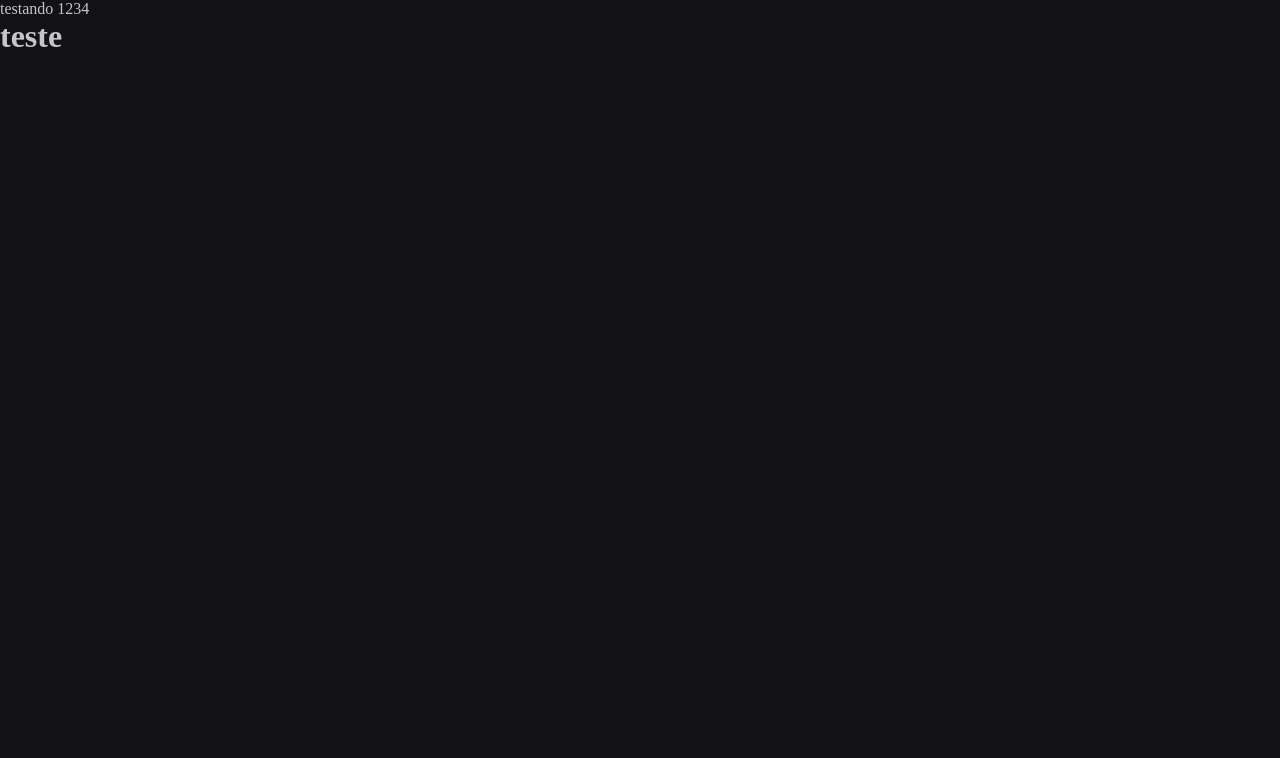
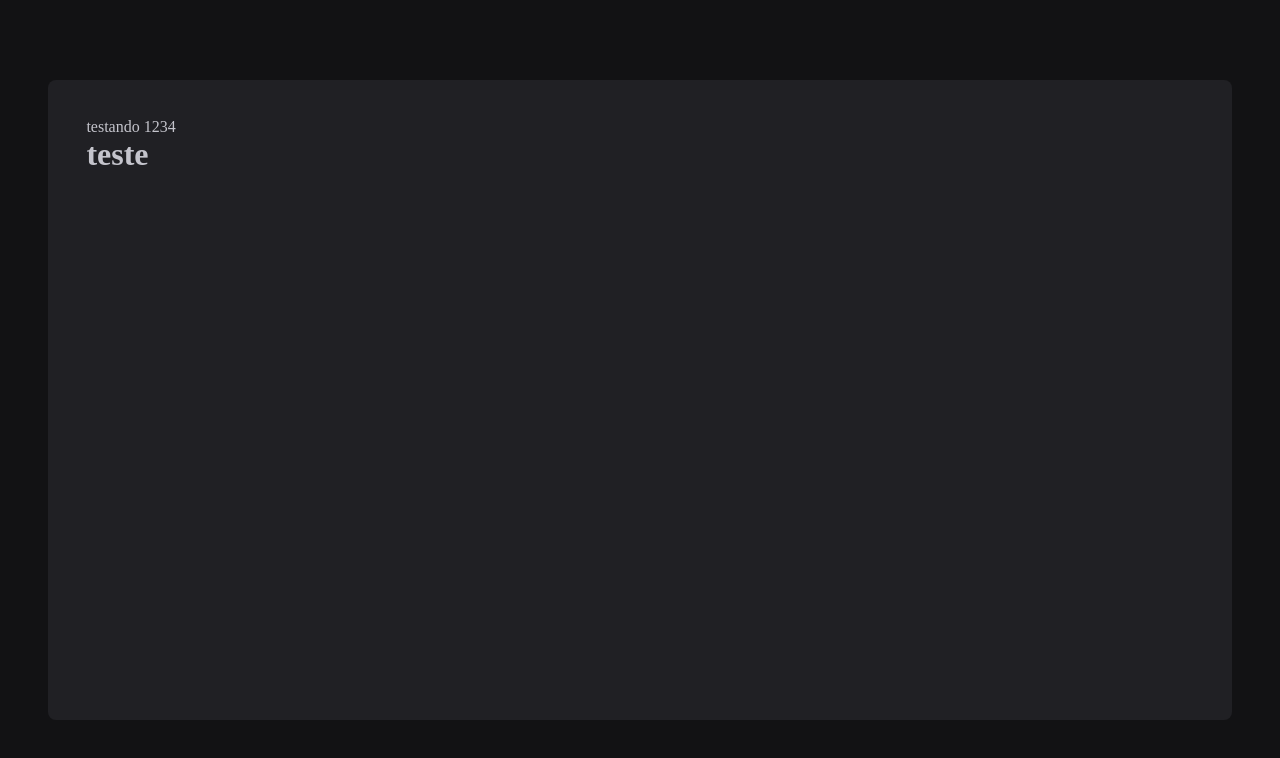
Before and after one commit to felipespinassi/ignite-timer, a React (Vite) app: page / in a window 1280 px wide. Shown: the top 758 px of the page. Built offline with nearby package versions, Linux system fonts and the light colour scheme.

Commit message:
atualizando

```diff
--- a/src/Router.tsx
+++ b/src/Router.tsx
@@ -1,5 +1,6 @@
 import { Routes, Route } from "react-router-dom";
 import { DefaultLayout } from "./layouts/DefaultLayout";
+
 import { History } from "./pages/history";
 import { Home } from "./pages/Home";
 
--- a/src/layouts/DefaultLayout.tsx
+++ /dev/null
@@ -1,11 +0,0 @@
-import { Header } from "../components/Header";
-import { Outlet } from "react-router-dom";
-
-export function DefaultLayout() {
-  return (
-    <div>
-      <Header />
-      <Outlet />
-    </div>
-  );
-}
--- /dev/null
+++ b/src/layouts/DefaultLayout/index.tsx
@@ -0,0 +1,12 @@
+import { Outlet } from "react-router-dom";
+import { Header } from "../../components/Header";
+import { LayoutContainer } from "./styles";
+
+export function DefaultLayout() {
+  return (
+    <LayoutContainer>
+      <Header />
+      <Outlet />
+    </LayoutContainer>
+  );
+}
--- /dev/null
+++ b/src/layouts/DefaultLayout/styles.ts
@@ -0,0 +1,13 @@
+import styled from "styled-components";
+
+export const LayoutContainer = styled.div`
+  max-width: 74rem;
+  height: calc(100vh - 10rem);
+  margin: 5rem auto;
+  padding: 2.4rem;
+
+  background: ${(props) => props.theme["gray-800"]};
+  border-radius: 8px;
+  display: flex;
+  flex-direction: column;
+`;
```
